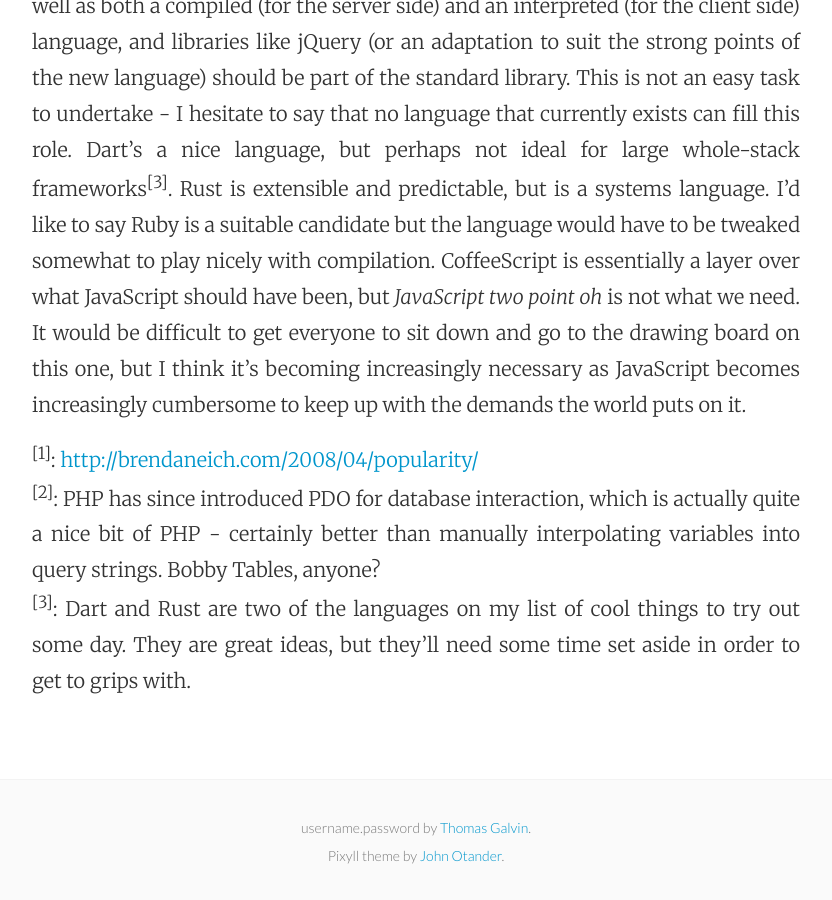
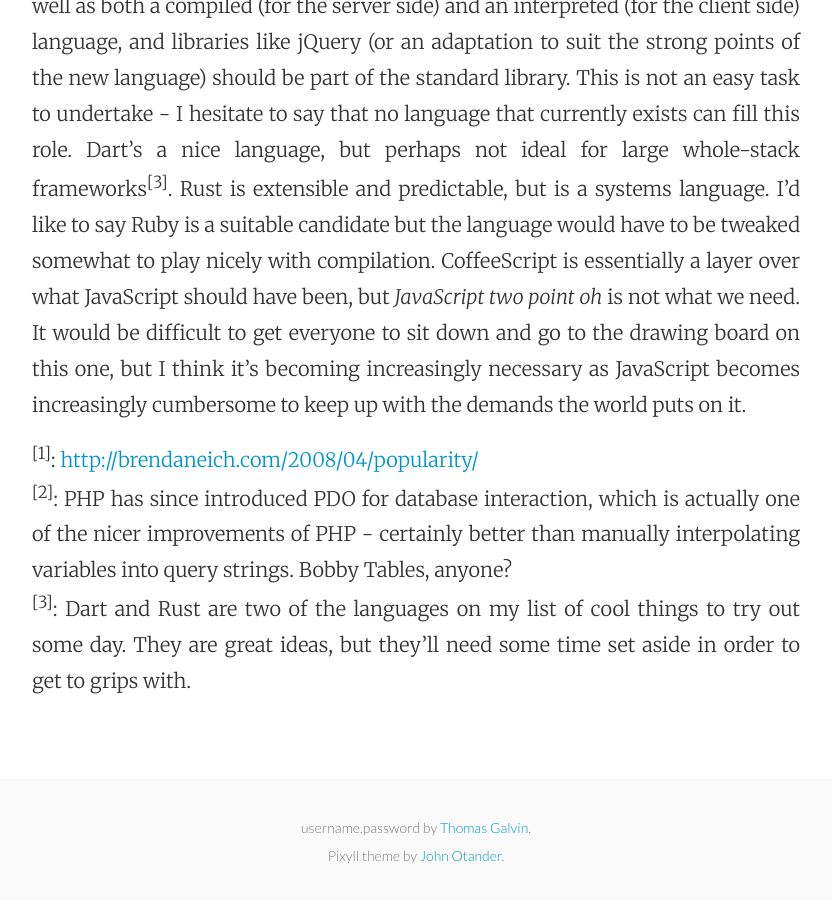
Before and after one commit to tom-galvin/tom-galvin.github.io, a Jekyll site: the page built from _posts/2014-12-29-javascript.md, in a window 1280 px wide and 900 px high, scrolled down 5598 px. Shown: the whole window, without its empty margins (224-1056 px from the left). Built offline with Jekyll 4.4.1, drawn with Linux system fonts in a browser that asks for light colours; nearby versions of some CDN libraries; comment, search, counter and statistics services are not loaded; some of the changed text lies outside the part shown.

Commit message:
Semantic errors, and I am gud spel

```diff
--- a/_posts/2014-12-29-javascript.md
+++ b/_posts/2014-12-29-javascript.md
@@ -48,12 +48,12 @@
 
 I think one of the things that doesn't help is that a highly dynamic language like JavaScript uses syntax so close to languages like C and Java, with admittedly verbose but highly predictable behaviour. Developers like it when they can look at a piece of code and predict accurately what it's doing to do, rather than have to look up two different sets of documentation and hunt around on StackOverflow. Developers don't want to work around the weirdness of a language - that was, after all, the initial point of using languages at all: to abstract away the intricacies of the underlying components into something consistent and predictable on every platform. Excessive boilerplate code is a sign of an unsuitable language, and I believe at this stage having to use something like jQuery can be described as boilerplate. This part certainly isn't directly a fault of the language itself, because it's a relatively robust scripting language when you look past the flaky syntax. The main issue is with the highly variable implementation of it, and its overuse since people got swept up in the HTML5 hype train.
 
-## what it would have been
+## what it could have been
 
 Hindsight is 20/20, especially in the world of development. On such a variable platform like the web, where content from this morning and from 12 years ago can co-exist, this phrase is especially accurate. The ecosystem and community surrounding JavaScript is certainly one of a kind, and it's turned something lumpy and weird into something usable and beautiful. At its conception, JavaScript was ideal, as there really was no other imaginable alternative. Brendan Eich couldn't have known that, 10 years down the line, entire software stacks would be written in the little scripting language - in the same way that the creators of PHP couldn't have known that their basic webpage preprocessor was going to be the target platform of a gargantuan site like Facebook. These languages have gained their negative connotations in the eyes of developers, principally because of what developers have tried to make them become. I'm sure if AppleScript was chosen as the successor to JavaScript, it too would be reviled as a language of the Web, even though it's a perfectly good UI automation tool.
 
 If we could all collectively travel back in time 10 years, to give our past selves some advice, then the advice would probably be to leave JavaScript where it is, and to develop another language with the flexibility of JavaScript, the consistency of Java, and works predictably and consistently on every platform. It needs to work well as both a compiled (for the server side) and an interpreted (for the client side) language, and libraries like jQuery (or an adaptation to suit the strong points of the new language) should be part of the standard library. This is not an easy task to undertake - I hesitate to say that no language that currently exists can fill this role. Dart's a nice language, but perhaps not ideal for large whole-stack frameworks<sup>[3]</sup>. Rust is extensible and predictable, but is a systems language. I'd like to say Ruby is a suitable candidate but the language would have to be tweaked somewhat to play nicely with compilation. CoffeeScript is essentially a layer over what JavaScript should have been, but *JavaScript two point oh* is not what we need. It would be difficult to get everyone to sit down and go to the drawing board on this one, but I think it's becoming increasingly necessary as JavaScript becomes increasingly cumbersome to keep up with the demands the world puts on it.
 
 <sup>[1]</sup>: [http://brendaneich.com/2008/04/popularity/](http://www.computerworlduk.com/blogs/open-enterprise/mozillas-brendan-eich-on-javascript--and-microsoft-buying-netscape--3569135/)
-<sup>[2]</sup>: PHP has since introduced PDO for database interaction, which is actually quite a nice bit of PHP - certainly better than manually interpolating variables into query strings. Bobby Tables, anyone?
+<sup>[2]</sup>: PHP has since introduced PDO for database interaction, which is actually one of the nicer improvements of PHP - certainly better than manually interpolating variables into query strings. Bobby Tables, anyone?
 <sup>[3]</sup>: Dart and Rust are two of the languages on my list of cool things to try out some day. They are great ideas, but they'll need some time set aside in order to get to grips with.
```
